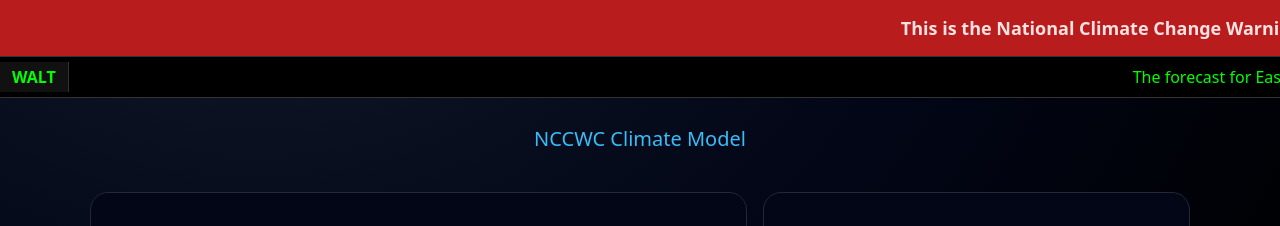
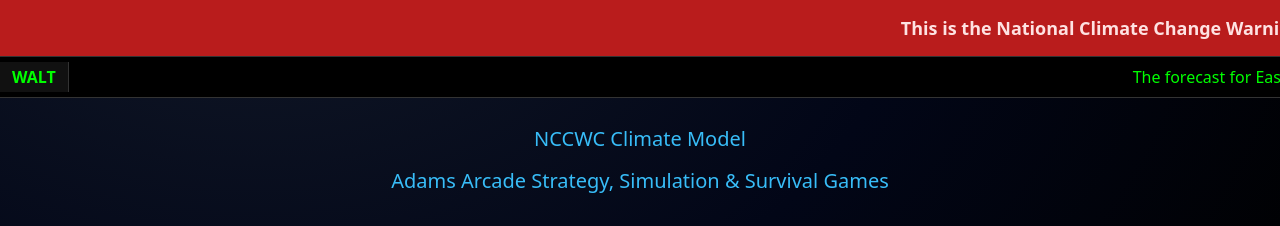
Before and after one commit to Janeen1970/nccwc-media, a plain HTML site: page index.html in a window 1280 px wide. Shown: the top 226 px of the page. Drawn offline with Linux system fonts and the light colour scheme; no server answers.

Commit message:
Update index.html

```diff
--- a/index.html
+++ b/index.html
@@ -174,6 +174,14 @@
     NCCWC Climate Model
   </a>
 </div>
+<div style="text-align:center; margin-top:15px;">
+  <a href="https://payhip.com/products?&page="
+     target="_blank"
+     style="color:#38bdf8; font-size:20px; text-decoration:none;">
+    Adams Arcade
+Strategy, Simulation & Survival Games
+  </a>
+</div>
 
 <!-- MAIN CONTENT -->
 <div class="wrap">
```
